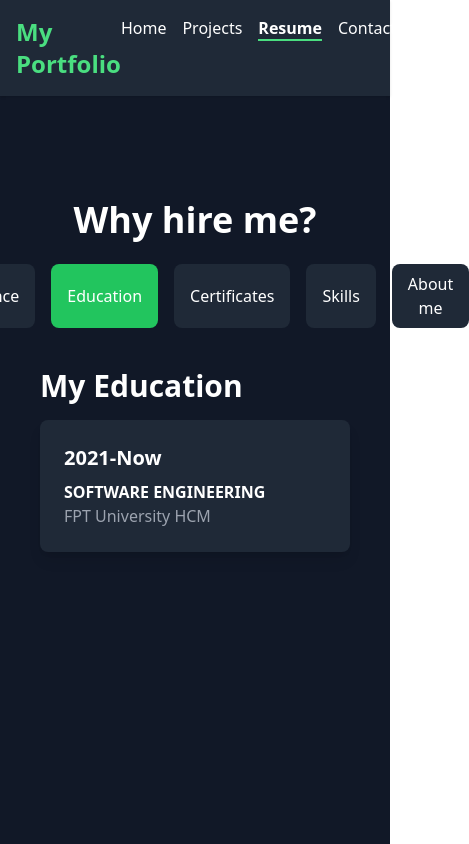
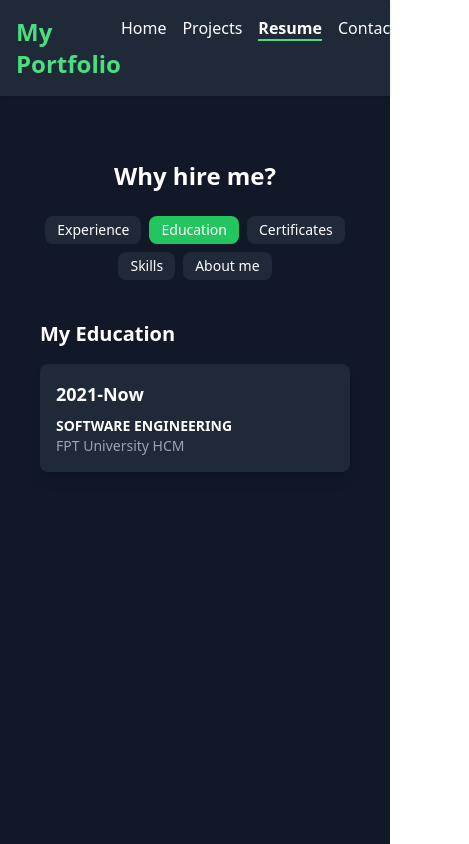
Before and after one commit to Vinhhieu653/Portfolio, a React (Vite) app: page /resume in a window 390 px wide. Both pictures are taken after a click on the button "Education". Shown: the whole page, 469 px wide, since content can reach past the window. Built offline with nearby package versions, Linux system fonts and the light colour scheme.

Commit message:
update responsive Resume

```diff
--- a/src/components/Resume.jsx
+++ b/src/components/Resume.jsx
@@ -1,4 +1,3 @@
-// src/components/Resume.jsx
 import { useState } from 'react';
 
 function Resume() {
@@ -9,14 +8,15 @@ function Resume() {
     };
 
     return (
-        <div className="max-w-6xl mx-auto py-20 px-4 bg-gray-900 text-white">
-            <h1 className="text-4xl font-bold mb-6 text-center">Why hire me?</h1>
+        <div className="max-w-full sm:max-w-6xl mx-auto py-10 sm:py-20 px-4 sm:px-6 bg-gray-900 text-white">
+            <h1 className="text-2xl sm:text-4xl font-bold mb-6 text-center">Why hire me?</h1>
 
-            <div className="flex justify-center mb-10">
+            <div className="flex flex-wrap justify-center mb-10 gap-2 sm:gap-4">
                 {['Experience', 'Education', 'Certificates', 'Skills', 'About me'].map((button) => (
                     <button
                         key={button}
-                        className={`px-4 py-2 mx-2 rounded-lg ${activeSection === button ? 'bg-green-500' : 'bg-gray-800'} text-white`}
+                        className={`px-3 py-1 sm:px-4 sm:py-2 rounded-lg ${activeSection === button ? 'bg-green-500' : 'bg-gray-800'
+                            } text-white text-sm sm:text-base`}
                         onClick={() => handleButtonClick(button)}
                     >
                         {button}
@@ -26,9 +26,9 @@ function Resume() {
 
             {activeSection === 'Experience' && (
                 <div>
-                    <h2 className="text-3xl font-semibold mb-4">My Experience</h2>
-                    <h3 className="text-2xl font-bold mb-2">Personal Projects</h3>
-                    <ul className="list-disc ml-5">
+                    <h2 className="text-xl sm:text-3xl font-semibold mb-4">My Experience</h2>
+                    <h3 className="text-lg sm:text-2xl font-bold mb-2">Personal Projects</h3>
+                    <ul className="list-disc ml-5 text-sm sm:text-base">
                         <li className="mt-4">
                             <strong>E-Commerce Project</strong><br />
                             <ul className="list-inside list-disc">
@@ -52,12 +52,12 @@ function Resume() {
 
             {activeSection === 'Education' && (
                 <div>
-                    <h2 className="text-3xl font-semibold mb-4">My Education</h2>
-                    <div className="grid grid-cols-1 md:grid-cols-2 gap-6">
-                        <div className="bg-gray-800 p-6 rounded-lg shadow-lg">
-                            <h3 className="text-xl font-bold mb-2">2021-Now</h3>
-                            <h4 className="font-semibold">SOFTWARE ENGINEERING</h4>
-                            <p className="text-gray-400">FPT University HCM</p>
+                    <h2 className="text-xl sm:text-3xl font-semibold mb-4">My Education</h2>
+                    <div className="grid grid-cols-1 sm:grid-cols-2 gap-4 sm:gap-6">
+                        <div className="bg-gray-800 p-4 sm:p-6 rounded-lg shadow-lg">
+                            <h3 className="text-lg sm:text-xl font-bold mb-2">2021-Now</h3>
+                            <h4 className="font-semibold text-sm sm:text-base">SOFTWARE ENGINEERING</h4>
+                            <p className="text-gray-400 text-sm sm:text-base">FPT University HCM</p>
                         </div>
                     </div>
                 </div>
@@ -65,39 +65,36 @@ function Resume() {
 
             {activeSection === 'Certificates' && (
                 <div>
-                    <h2 className="text-3xl font-semibold mb-8">My Certificates</h2>
-                    <div className="grid grid-cols-1 md:grid-cols-2 lg:grid-cols-2 gap-8">
-                        <div className="bg-gray-800 p-6 rounded-lg shadow-lg hover:bg-gray-700 transition duration-300">
-                            <h3 className="text-xl font-bold mb-2">CertNexus Certified Ethical Emerging Technologist</h3>
-                            <a href="https://coursera.org/share/ae2a460404cf3da176ac093de85ec85a" className="text-green-400 hover:underline" target="_blank" rel="noopener noreferrer">View Certificate</a>
+                    <h2 className="text-xl sm:text-3xl font-semibold mb-6 sm:mb-8">My Certificates</h2>
+                    <div className="grid grid-cols-1 sm:grid-cols-2 lg:grid-cols-2 gap-4 sm:gap-8">
+                        <div className="bg-gray-800 p-4 sm:p-6 rounded-lg shadow-lg hover:bg-gray-700 transition duration-300">
+                            <h3 className="text-lg sm:text-xl font-bold mb-2">CertNexus Certified Ethical Emerging Technologist</h3>
+                            <a href="https://coursera.org/share/ae2a460404cf3da176ac093de85ec85a" className="text-green-400 hover:underline text-sm sm:text-base" target="_blank" rel="noopener noreferrer">View Certificate</a>
                         </div>
-                        <div className="bg-gray-800 p-6 rounded-lg shadow-lg hover:bg-gray-700 transition duration-300">
-                            <h3 className="text-xl font-bold mb-2">Software Development Lifecycle</h3>
-                            <a href="https://coursera.org/share/d8a617aba9b3544ee305da140cef6c17" className="text-green-400 hover:underline" target="_blank" rel="noopener noreferrer">View Certificate</a>
+                        <div className="bg-gray-800 p-4 sm:p-6 rounded-lg shadow-lg hover:bg-gray-700 transition duration-300">
+                            <h3 className="text-lg sm:text-xl font-bold mb-2">Software Development Lifecycle</h3>
+                            <a href="https://coursera.org/share/d8a617aba9b3544ee305da140cef6c17" className="text-green-400 hover:underline text-sm sm:text-base" target="_blank" rel="noopener noreferrer">View Certificate</a>
                         </div>
-                        <div className="bg-gray-800 p-6 rounded-lg shadow-lg hover:bg-gray-700 transition duration-300">
-                            <h3 className="text-xl font-bold mb-2">Web Design for Everybody: Basics of Web Development & Coding</h3>
-                            <a href="https://coursera.org/share/afa715fd77d3bd55630fc347a4d5ca9c" className="text-green-400 hover:underline" target="_blank" rel="noopener noreferrer">View Certificate</a>
+                        <div className="bg-gray-800 p-4 sm:p-6 rounded-lg shadow-lg hover:bg-gray-700 transition duration-300">
+                            <h3 className="text-lg sm:text-xl font-bold mb-2">Web Design for Everybody: Basics of Web Development & Coding</h3>
+                            <a href="https://coursera.org/share/afa715fd77d3bd55630fc347a4d5ca9c" className="text-green-400 hover:underline text-sm sm:text-base" target="_blank" rel="noopener noreferrer">View Certificate</a>
                         </div>
-                        <div className="bg-gray-800 p-6 rounded-lg shadow-lg hover:bg-gray-700 transition duration-300">
-                            <h3 className="text-xl font-bold mb-2">Computer Communications</h3>
-                            <a href="https://coursera.org/share/70dc5d1130e2f9e3976b0e596dd99078" className="text-green-400 hover:underline" target="_blank" rel="noopener noreferrer">View Certificate</a>
+                        <div className="bg-gray-800 p-4 sm:p-6 rounded-lg shadow-lg hover:bg-gray-700 transition duration-300">
+                            <h3 className="text-lg sm:text-xl font-bold mb-2">Computer Communications</h3>
+                            <a href="https://coursera.org/share/70dc5d1130e2f9e3976b0e596dd99078" className="text-green-400 hover:underline text-sm sm:text-base" target="_blank" rel="noopener noreferrer">View Certificate</a>
                         </div>
-                        <div className="bg-gray-800 p-6 rounded-lg shadow-lg hover:bg-gray-700 transition duration-300">
-                            <h3 className="text-xl font-bold mb-2">Academic Skills for University Success</h3>
-                            <a href="https://coursera.org/share/970a02ca7244a08c224b20a3e7118750" className="text-green-400 hover:underline" target="_blank" rel="noopener noreferrer">View Certificate</a>
+                        <div className="bg-gray-800 p-4 sm:p-6 rounded-lg shadow-lg hover:bg-gray-700 transition duration-300">
+                            <h3 className="text-lg sm:text-xl font-bold mb-2">Academic Skills for University Success</h3>
+                            <a href="https://coursera.org/share/970a02ca7244a08c224b20a3e7118750" className="text-green-400 hover:underline text-sm sm:text-base" target="_blank" rel="noopener noreferrer">View Certificate</a>
                         </div>
                     </div>
                 </div>
             )}
 
-
-
-
             {activeSection === 'Skills' && (
                 <div>
-                    <h2 className="text-3xl font-semibold mb-4">My Skills</h2>
-                    <div className="grid grid-cols-2 gap-4">
+                    <h2 className="text-xl sm:text-3xl font-semibold mb-4">My Skills</h2>
+                    <div className="grid grid-cols-1 sm:grid-cols-2 gap-3 sm:gap-4">
                         {[
                             { src: 'https://cdn.jsdelivr.net/gh/devicons/devicon/icons/html5/html5-original.svg', name: 'HTML' },
                             { src: 'https://cdn.jsdelivr.net/gh/devicons/devicon/icons/css3/css3-original.svg', name: 'CSS' },
@@ -117,8 +114,8 @@ function Resume() {
                             { src: 'https://cdn.jsdelivr.net/gh/devicons/devicon/icons/java/java-original.svg', name: 'JSP/Servlet (basic)' },
                         ].map((skill) => (
                             <div key={skill.name} className="flex items-center">
-                                <img src={skill.src} alt={skill.name} className="w-10 h-10 mr-2" />
-                                <span className="text-white">{skill.name}</span>
+                                <img src={skill.src} alt={skill.name} className="w-8 h-8 sm:w-10 sm:h-10 mr-2" />
+                                <span className="text-white text-sm sm:text-base">{skill.name}</span>
                             </div>
                         ))}
                     </div>
@@ -127,20 +124,20 @@ function Resume() {
 
             {activeSection === 'About me' && (
                 <div>
-                    <h2 className="text-3xl font-semibold mb-4">About Me</h2>
-                    <p>
+                    <h2 className="text-xl sm:text-3xl font-semibold mb-4">About Me</h2>
+                    <p className="text-sm sm:text-base">
                         I am a fourth-year student specializing in software engineering. I love building web applications and exploring new technologies.
                     </p>
 
-                    <h2 className="text-3xl font-semibold mb-4 mt-8">Soft Skills</h2>
-                    <ul className="list-disc ml-5">
+                    <h2 className="text-xl sm:text-3xl font-semibold mb-4 mt-6 sm:mt-8">Soft Skills</h2>
+                    <ul className="list-disc ml-5 text-sm sm:text-base">
                         <li>Teamwork</li>
                         <li>Communication skills</li>
                         <li>Flexibility</li>
                     </ul>
 
-                    <h2 className="text-3xl font-semibold mb-4 mt-8">Languages</h2>
-                    <ul className="list-disc ml-5">
+                    <h2 className="text-xl sm:text-3xl font-semibold mb-4 mt-6 sm:mt-8">Languages</h2>
+                    <ul className="list-disc ml-5 text-sm sm:text-base">
                         <li>English</li>
                         <li>Japanese (basic)</li>
                     </ul>
```
